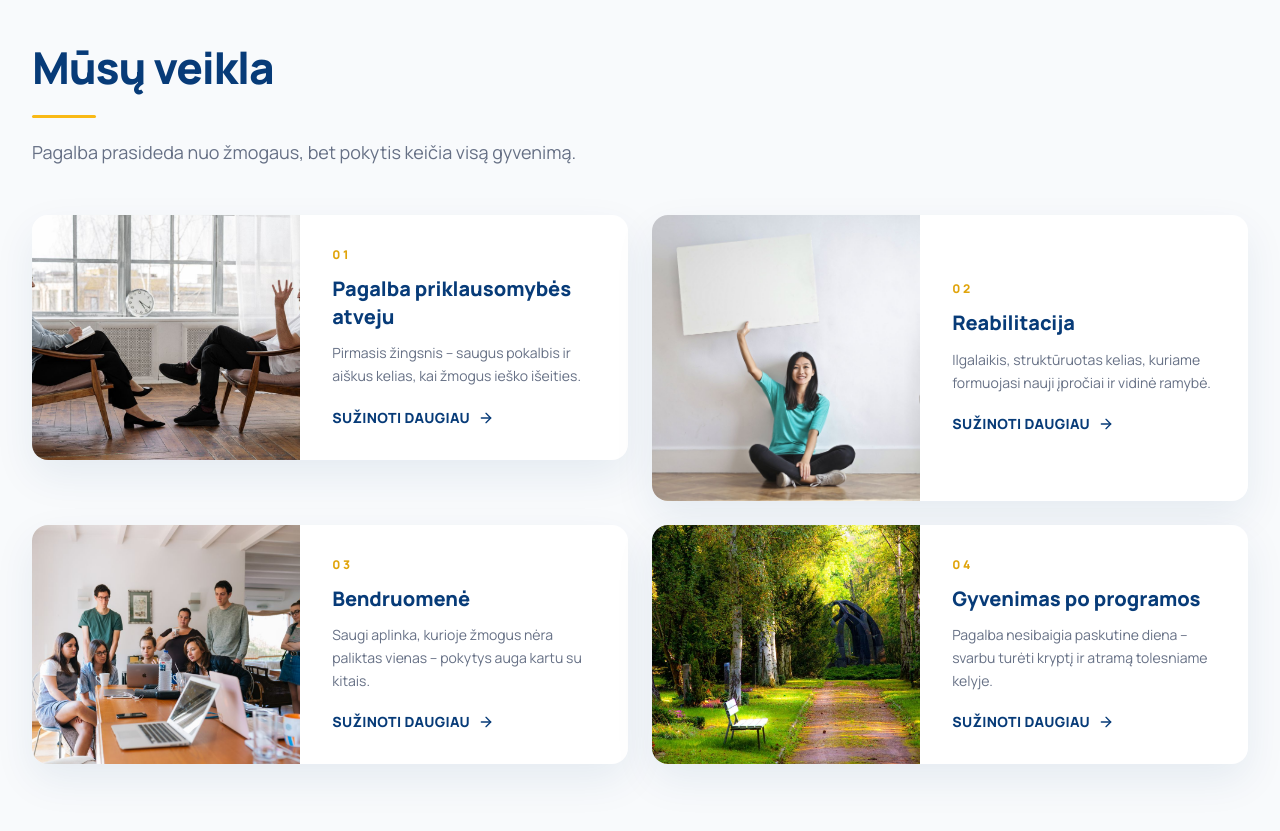
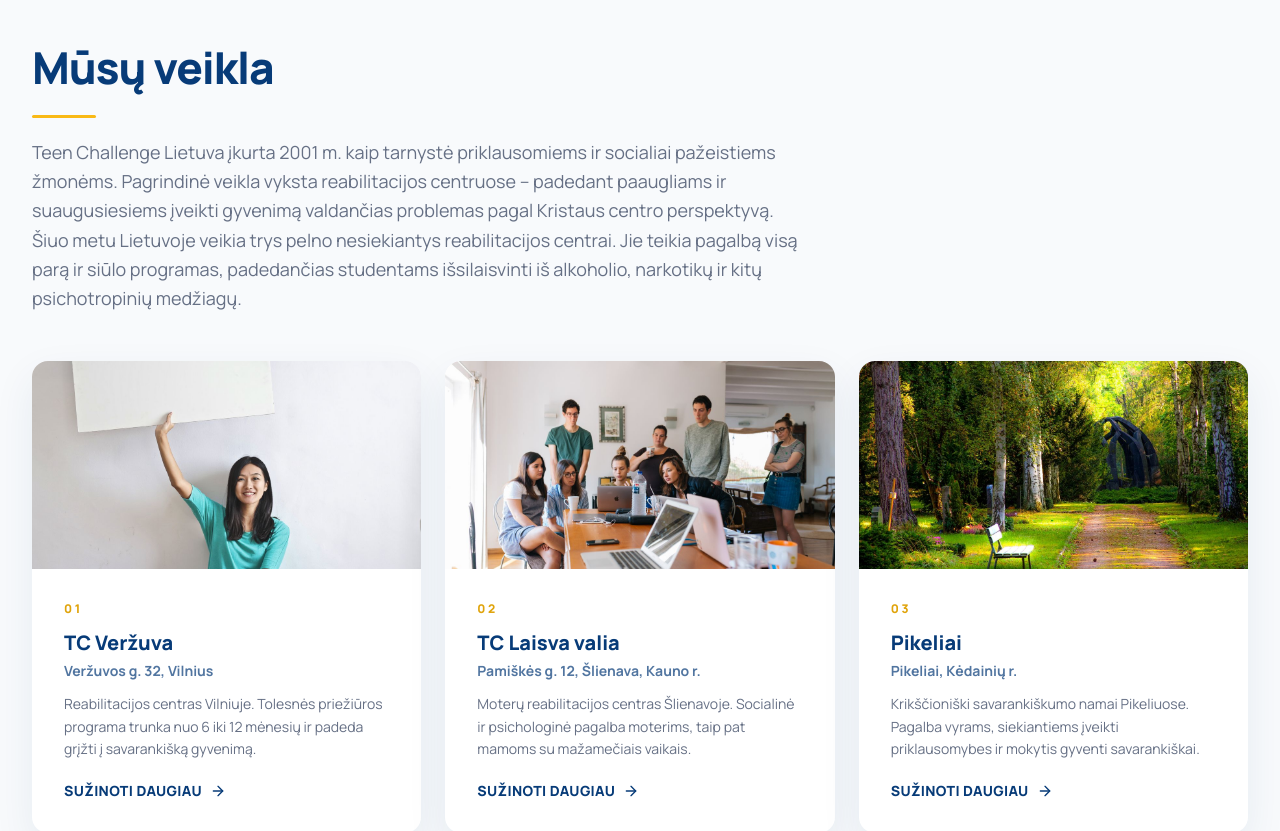
Before and after one commit to Apex-Web-Worx/teen-challenge-lietuva, a React (Vite) app: page / in a window 1280 px wide. Shown: the part 1880-2711 px from the top of the page. Built offline with nearby package versions, Linux system fonts and the light colour scheme.

Commit message:
Replace placeholder programs with official Teen Challenge centers
Use verified copy from Europe Teen Challenge and TC Laisva valia for
Veržuva, Šlienava, and Pikeliai on the Mūsų veikla pages.

Co-authored-by: apexwebworxusa-svg <apexwebworxusa-svg@users.noreply.github.com>

```diff
--- a/src/components/ProgramsSection.tsx
+++ b/src/components/ProgramsSection.tsx
@@ -2,7 +2,7 @@ import { ArrowRight } from "lucide-react";
 import { Link } from "wouter";
 import { FadeIn } from "@/components/FadeIn";
 import { SectionHeading } from "@/components/SectionHeading";
-import { programs } from "@/data/programs";
+import { programs, programsIntro } from "@/data/programs";
 import { asset } from "@/lib/utils";
 
 type ProgramsSectionProps = {
@@ -16,33 +16,42 @@ export function ProgramsSection({ showIntro = true }: ProgramsSectionProps) {
         {showIntro ? (
           <FadeIn>
             <SectionHeading
-              title="Mūsų veikla"
-              description="Pagalba prasideda nuo žmogaus, bet pokytis keičia visą gyvenimą."
+              title={programsIntro.title}
+              description={programsIntro.description}
             />
           </FadeIn>
-        ) : null}
+        ) : (
+          <FadeIn>
+            <p className="max-w-3xl text-lg leading-relaxed text-muted">
+              {programsIntro.description}
+            </p>
+          </FadeIn>
+        )}
 
-        <div className={`grid gap-6 md:grid-cols-2 ${showIntro ? "mt-12" : ""}`}>
+        <div className="mt-12 grid gap-6 md:grid-cols-2 lg:grid-cols-3">
           {programs.map((program, index) => (
             <FadeIn key={program.id} delay={index * 80}>
               <Link
                 href={program.href}
-                className="group grid overflow-hidden rounded-[16px] bg-white shadow-[0_16px_40px_rgba(7,59,120,0.08)] transition duration-300 hover:-translate-y-1 hover:shadow-[0_22px_48px_rgba(7,59,120,0.14)] sm:grid-cols-[0.9fr_1.1fr]"
+                className="group flex h-full flex-col overflow-hidden rounded-[16px] bg-white shadow-[0_16px_40px_rgba(7,59,120,0.08)] transition duration-300 hover:-translate-y-1 hover:shadow-[0_22px_48px_rgba(7,59,120,0.14)]"
               >
                 <div className="overflow-hidden">
                   <img
                     src={asset(program.image)}
                     alt={program.imageAlt}
-                    className="h-52 w-full object-cover transition duration-700 group-hover:scale-105 sm:h-full"
+                    className="h-52 w-full object-cover transition duration-700 group-hover:scale-105"
                   />
                 </div>
-                <div className="flex flex-col justify-center p-6 sm:p-8">
+                <div className="flex flex-1 flex-col p-6 sm:p-8">
                   <p className="text-xs font-extrabold uppercase tracking-[0.22em] text-gold-dark">
                     {program.number}
                   </p>
                   <h3 className="mt-3 text-xl font-extrabold leading-snug text-navy">
                     {program.title}
                   </h3>
+                  <p className="mt-1 text-sm font-bold text-navy/70">
+                    {program.location}
+                  </p>
                   <p className="mt-3 text-sm leading-relaxed text-muted">
                     {program.description}
                   </p>
--- a/src/data/programs.ts
+++ b/src/data/programs.ts
@@ -1,10 +1,16 @@
-// TODO: Replace with verified Teen Challenge Lietuva program information.
+// Center copy is taken from official Teen Challenge sources:
+// Europe Teen Challenge Lithuania page, VšĮ „TC Laisva valia“ site,
+// and publicly confirmed center locations.
 
 export type Program = {
   id: string;
   number: string;
   slug: string;
   title: string;
+  location: string;
+  audience: string;
+  established: string;
+  duration?: string;
   description: string;
   longDescription: string[];
   image: string;
@@ -12,66 +18,74 @@ export type Program = {
   href: string;
 };
 
+export const programsIntro = {
+  title: "Mūsų veikla",
+  description:
+    "Teen Challenge Lietuva įkurta 2001 m. kaip tarnystė priklausomiems ir socialiai pažeistiems žmonėms. Pagrindinė veikla vyksta reabilitacijos centruose – padedant paaugliams ir suaugusiesiems įveikti gyvenimą valdančias problemas pagal Kristaus centro perspektyvą. Šiuo metu Lietuvoje veikia trys pelno nesiekiantys reabilitacijos centrai. Jie teikia pagalbą visą parą ir siūlo programas, padedančias studentams išsilaisvinti iš alkoholio, narkotikų ir kitų psichotropinių medžiagų.",
+};
+
 export const programs: Program[] = [
   {
-    id: "pagalba",
+    id: "verzuva",
     number: "01",
-    slug: "pagalba-priklausomybes-atveju",
-    title: "Pagalba priklausomybės atveju",
+    slug: "tc-verzuva",
+    title: "TC Veržuva",
+    location: "Veržuvos g. 32, Vilnius",
+    audience: "Vyrų bendruomenė",
+    established: "2002 m.",
+    duration: "6–12 mėn.",
     description:
-      "Pirmasis žingsnis – saugus pokalbis ir aiškus kelias, kai žmogus ieško išeities.",
+      "Reabilitacijos centras Vilniuje. Tolesnės priežiūros programa trunka nuo 6 iki 12 mėnesių ir padeda grįžti į savarankišką gyvenimą.",
     longDescription: [
-      "Šis aprašymas yra laikinas ir turi būti pakeistas oficialia Teen Challenge Lietuva programos informacija.",
-      "Čia vėliau bus pateikta, kaip organizacija priima užklausas, kokią pirmąją pagalbą siūlo ir kaip prasideda kelias į pokytį.",
-    ],
-    image: "images/program-help.jpg",
-    imageAlt: "Dviejų žmonių pokalbis pagalbos metu. Iliustracinė nuotrauka.",
-    href: "/musu-veikla/pagalba-priklausomybes-atveju",
-  },
-  {
-    id: "reabilitacija",
-    number: "02",
-    slug: "reabilitacija",
-    title: "Reabilitacija",
-    description:
-      "Ilgalaikis, struktūruotas kelias, kuriame formuojasi nauji įpročiai ir vidinė ramybė.",
-    longDescription: [
-      "Šis aprašymas yra laikinas ir turi būti pakeistas oficialia Teen Challenge Lietuva reabilitacijos informacija.",
-      "Čia vėliau bus aprašyta programos trukmė, kasdienė struktūra ir krikščioniško atnaujinimo pagrindai – tik po patvirtinimo.",
+      "Reabilitacijos centras „TC Veržuva“ oficialiai įkurtas 2002 m. Tai vyrų reabilitacijos bendruomenė, įsikūrusi Veržuvos g. 32, Vilniuje.",
+      "Mūsų tolesnės priežiūros programa trunka nuo 6 iki 12 mėnesių. Ji padeda programą baigusiems žmonėms visavertiškai įsilieti į visuomenę ir palydi asmenis pereinant iš izoliacijos į savo namų bendruomenes.",
+      "Pagrindinis mūsų tikslas – apsaugoti studentus nuo grįžimo į seną gyvenimą: įtraukti juos į tarnystę, Biblijos studijas ir stiprinti savarankiško gyvenimo įgūdžius.",
     ],
     image: "images/program-rehab.jpg",
     imageAlt: "Ramus rytas gamtoje. Iliustracinė nuotrauka apie vidinį atsinaujinimą.",
-    href: "/musu-veikla/reabilitacija",
+    href: "/musu-veikla/tc-verzuva",
   },
   {
-    id: "bendruomene",
-    number: "03",
-    slug: "bendruomene",
-    title: "Bendruomenė",
+    id: "laisva-valia",
+    number: "02",
+    slug: "tc-laisva-valia",
+    title: "TC Laisva valia",
+    location: "Pamiškės g. 12, Šlienava, Kauno r.",
+    audience: "Moterys ir mamos su vaikais",
+    established: "2011 m.",
+    duration: "12–14 mėn.",
     description:
-      "Saugi aplinka, kurioje žmogus nėra paliktas vienas – pokytys auga kartu su kitais.",
+      "Moterų reabilitacijos centras Šlienavoje. Socialinė ir psichologinė pagalba moterims, taip pat mamoms su mažamečiais vaikais.",
     longDescription: [
-      "Šis aprašymas yra laikinas ir turi būti pakeistas oficialia Teen Challenge Lietuva bendruomenės informacija.",
-      "Čia vėliau bus papasakota, kaip atrodo kasdienis gyvenimas, palaikymas ir dvasinė bendrystė programoje.",
+      "Viešoji įstaiga „TC Laisva valia“ yra pelno nesiekianti organizacija, kuri savo veiklą pradėjo 2011 m. balandžio 28 d. Įstaigos steigėjas yra Labdaros ir paramos fondas „Teen Challenge“. Įstaigos veikla yra siejama su Lietuvos evangelinio tikėjimo krikščionių sąjunga.",
+      "Mes teikiame socialines ir psichologines reabilitacijos paslaugas moterims, priklausomoms nuo psichoaktyviųjų medžiagų. Esame įsikūrę Kauno marių pusiasalyje į rytus nuo Kauno miesto, Šlienavos gyvenvietėje. Mūsų įstaigoje nuolat gyvena nuo 7 iki 13 darbingo amžiaus moterų, turinčių priklausomybę nuo narkotikų, alkoholio ar vaistų. Dalis centro darbuotojų taip pat turėję priklausomybę žmonės, baigę reabilitacijos kursą ir turintys blaivaus gyvenimo patirtį.",
+      "Centro privalumas – galimybė priimti moteris su vaikais ir sudaryti sąlygas sveikiems mamos ir vaiko santykiams.",
+      "Asmenys, priklausomi nuo psichoaktyviųjų medžiagų, yra praradę svajones, tikėjimą savimi, galimybę kontroliuoti savo gyvenimą. Svaigalus jie dažniausiai pasirenka kaip psichologinės gynybos būdą apsiginti nuo „neteisingo“ pasaulio, kuriame neįmanoma būti laimingam. Šiuo atveju veikia standartinė vidinė programa: „Manęs negerbia, manęs nepripažįsta, aš esu niekas, aš nežinau, ką veikti, aš negaunu, ko noriu. Todėl pasitraukiu iš šio žiauraus pasaulio į iliuzinį, kuriame viskas gerai“.",
+      "Mes siekiame, kad moterys pačios dalyvautų savo įgalinime, t. y. kad suprastų, jog turi nepanaudotų energijos ir varomosios jėgos išteklių, kad atsikratytų aukos mąstysenos bei matytų aplinką kaip esančią pilną išteklių. Pilnas reabilitacijos kursas trunka nuo 12 iki 14 mėnesių.",
+      "Beveik visi žmonės, priklausomi nuo psichoaktyviųjų medžiagų, išgyvena pridėtinį bejėgiškumą ir netikėjimą pokyčiais, o to rezultatas – apatija, noro kovoti dėl daugiau galių stoka. Todėl, jei norime XXI amžiuje gyventi be narkotikų, turime susimąstyti – kuo juos galima pakeisti, kad žemės gyventojai patirtų kuo mažiau kančių, skausmo arba mokėtų kitaip su kylančiomis problemomis bei jausmais susitvarkyti. Todėl stenkimės visuomenėje įtvirtinti tokias žinias ir nuostatas, kurios palengvintų žmonių gyvenimą, kad jiems lengviau būtų kovoti su savo trūkumais bei problemomis ir šitas jų kančios kelias trumpėtų. Siekime, kad gyvenimas taptų kupinas Išminties, Teisingumo, Tikėjimo ir Meilės.",
     ],
     image: "images/program-community.jpg",
     imageAlt: "Žmonių grupė, susėdusi kartu. Iliustracinė nuotrauka.",
-    href: "/musu-veikla/bendruomene",
+    href: "/musu-veikla/tc-laisva-valia",
   },
   {
-    id: "po-programos",
-    number: "04",
-    slug: "gyvenimas-po-programos",
-    title: "Gyvenimas po programos",
+    id: "pikeliai",
+    number: "03",
+    slug: "pikeliai",
+    title: "Pikeliai",
+    location: "Pikeliai, Kėdainių r.",
+    audience: "Vyrų savarankiško gyvenimo centras",
+    established: "2003 m.",
     description:
-      "Pagalba nesibaigia paskutine diena – svarbu turėti kryptį ir atramą tolesniame kelyje.",
+      "Krikščioniški savarankiškumo namai Pikeliuose. Pagalba vyrams, siekiantiems įveikti priklausomybes ir mokytis gyventi savarankiškai.",
     longDescription: [
-      "Šis aprašymas yra laikinas ir turi būti pakeistas oficialia informacija apie gyvenimą po programos.",
-      "Čia vėliau bus aprašyta, kokį tolesnį palaikymą organizacija gali suteikti – tik patvirtinus faktus.",
+      "Teen Challenge savarankiško gyvenimo centras vyrams veikia nuo 2003 m. Jis įsikūręs Pikeliuose, Kėdainių rajone, ir žinomas kaip Krikščioniški savarankiškumo namai.",
+      "Centre gali gyventi iki 18 studentų, kovojančių su priklausomybėmis. Programa grindžiama „Teen Challenge“ studentų knygomis, asmeniniu konsultavimu ir pastoracine globa.",
+      "Dažnai mus lanko svečiai iš bažnyčių, kurie dalijasi Dievo Žodžiu ir meldžiasi už reikmes.",
     ],
     image: "images/program-after.jpg",
     imageAlt: "Žalias takas, vedantis į šviesą. Iliustracinė nuotrauka apie naują kryptį.",
-    href: "/musu-veikla/gyvenimas-po-programos",
+    href: "/musu-veikla/pikeliai",
   },
 ];
 
--- a/src/pages/Programs.tsx
+++ b/src/pages/Programs.tsx
@@ -1,20 +1,21 @@
 import { Layout } from "@/components/Layout";
 import { PageHero } from "@/components/PageHero";
 import { ProgramsSection } from "@/components/ProgramsSection";
+import { programsIntro } from "@/data/programs";
 import { useSeo } from "@/hooks/useSeo";
 
 export default function Programs() {
   useSeo({
-    title: "Mūsų veikla",
+    title: programsIntro.title,
     description:
-      "Teen Challenge Lietuva programos ir pagalbos kelias. Informacija bus patikslinta.",
+      "Trys Teen Challenge Lietuva reabilitacijos centrai – Veržuva, Šlienava ir Pikeliai. Pagalba visą parą vyrams, moterims ir mamoms su vaikais.",
   });
 
   return (
     <Layout>
       <PageHero
-        title="Mūsų veikla"
-        description="Pagalba prasideda nuo žmogaus, bet pokytis keičia visą gyvenimą."
+        title={programsIntro.title}
+        description="Trys reabilitacijos centrai Lietuvoje: Veržuva, Šlienava ir Pikeliai."
         image="images/community.jpg"
       />
       <ProgramsSection showIntro={false} />
```
Also changed, not shown: src/pages/ProgramDetail.tsx (+23 -3 lines), 1 other file (tests, documents, lock files or other folders).
